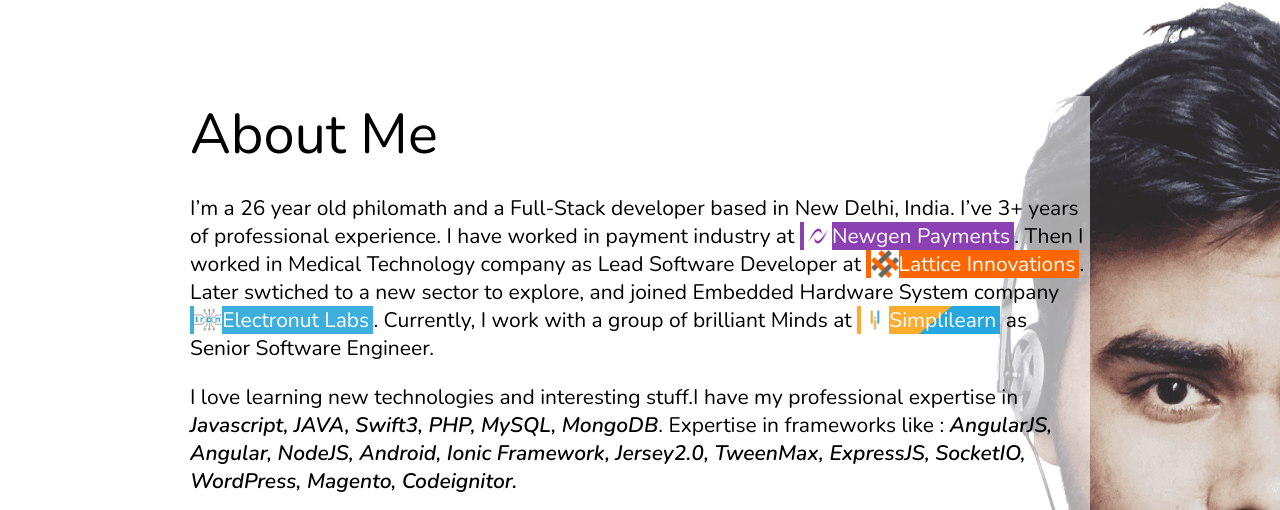
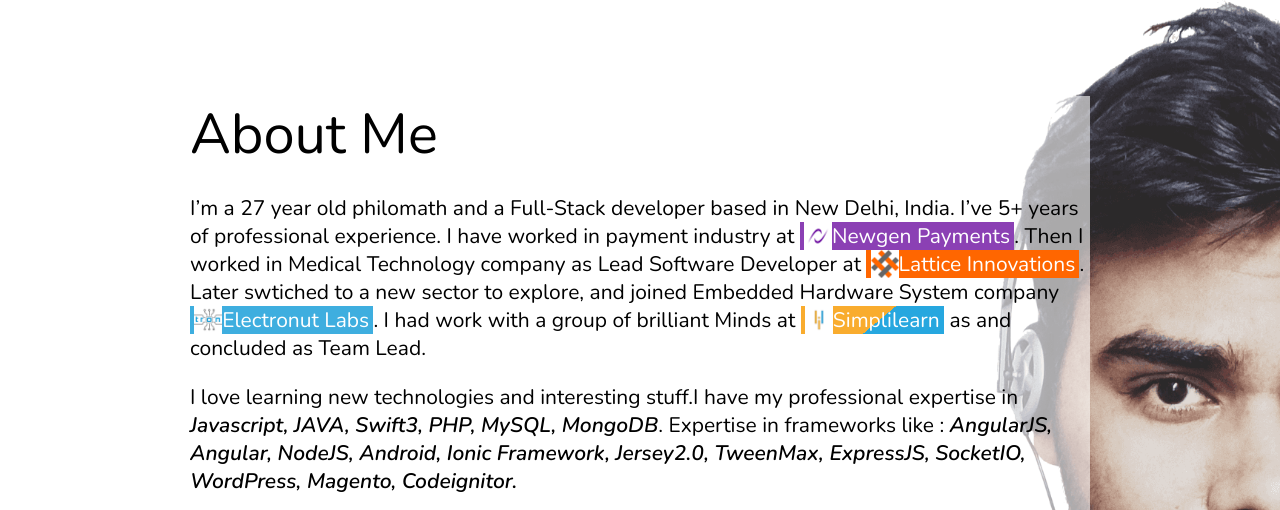
Before and after one commit to yadav-arun/yadav-arun.github.io, a plain HTML site: page index.html in a window 1280 px wide. Shown: the part 855-1365 px from the top of the page. Drawn offline with nearby package versions, Linux system fonts and the light colour scheme.

Commit message:
Update index.html

```diff
--- a/index.html
+++ b/index.html
@@ -80,7 +80,7 @@
                     <div class="about_me_title">About Me</div>
                     <div class="about_me_content">
                         <p>
-                            I’m a 26 year old philomath and a Full-Stack developer based in New Delhi, India. I’ve 3+
+                            I’m a 27 year old philomath and a Full-Stack developer based in New Delhi, India. I’ve 5+
                             years of professional experience.
                             I have worked in payment industry at <a href="https://newgenpayments.com" target="_blank"
                                 class="company_name newgen"> <img class="company_img" src="./assets/company/newgen.png"
@@ -91,8 +91,8 @@
                                 Later swtiched to a new sector to explore, and joined Embedded Hardware System company
                                 <a href="https://electronut.in" target="_blank" class="company_name electronut">
                                 <img class="company_img" src="./assets/company/electronut.png" alt="">Electronut Labs</a>.
-                            Currently, I work with a group of brilliant Minds at <a href="https://simplilearn.com/" target="_blank" class="company_name simplilearn">
-                                <img class="company_img" src="./assets/company/simplilearn.jpg" alt="">Simplilearn</a> as Senior Software Engineer.
+                            I had work with a group of brilliant Minds at <a href="https://simplilearn.com/" target="_blank" class="company_name simplilearn">
+                                <img class="company_img" src="./assets/company/simplilearn.jpg" alt="">Simplilearn</a> as and concluded as Team Lead.
 
                         </p>
                         <p>
```
